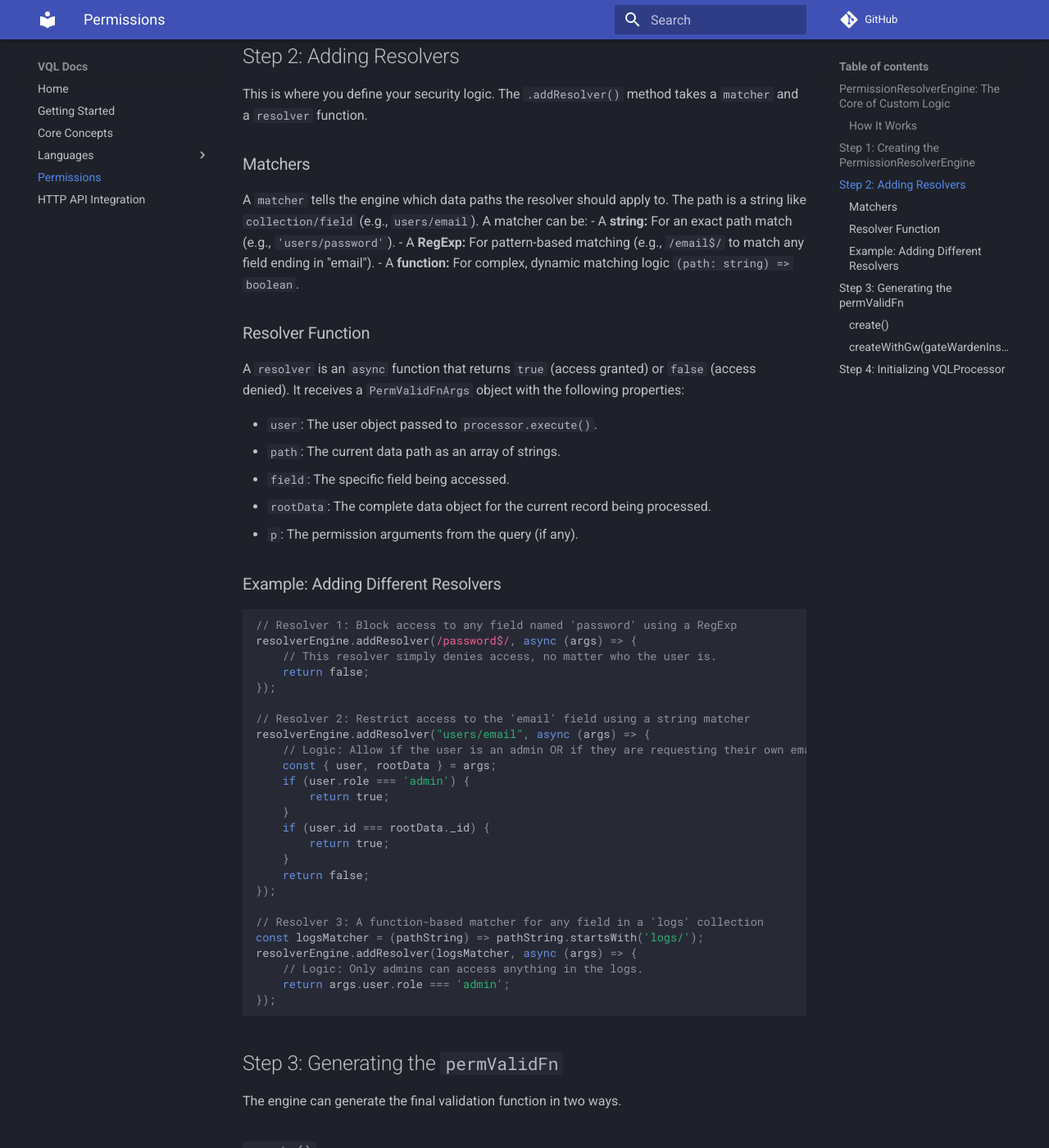
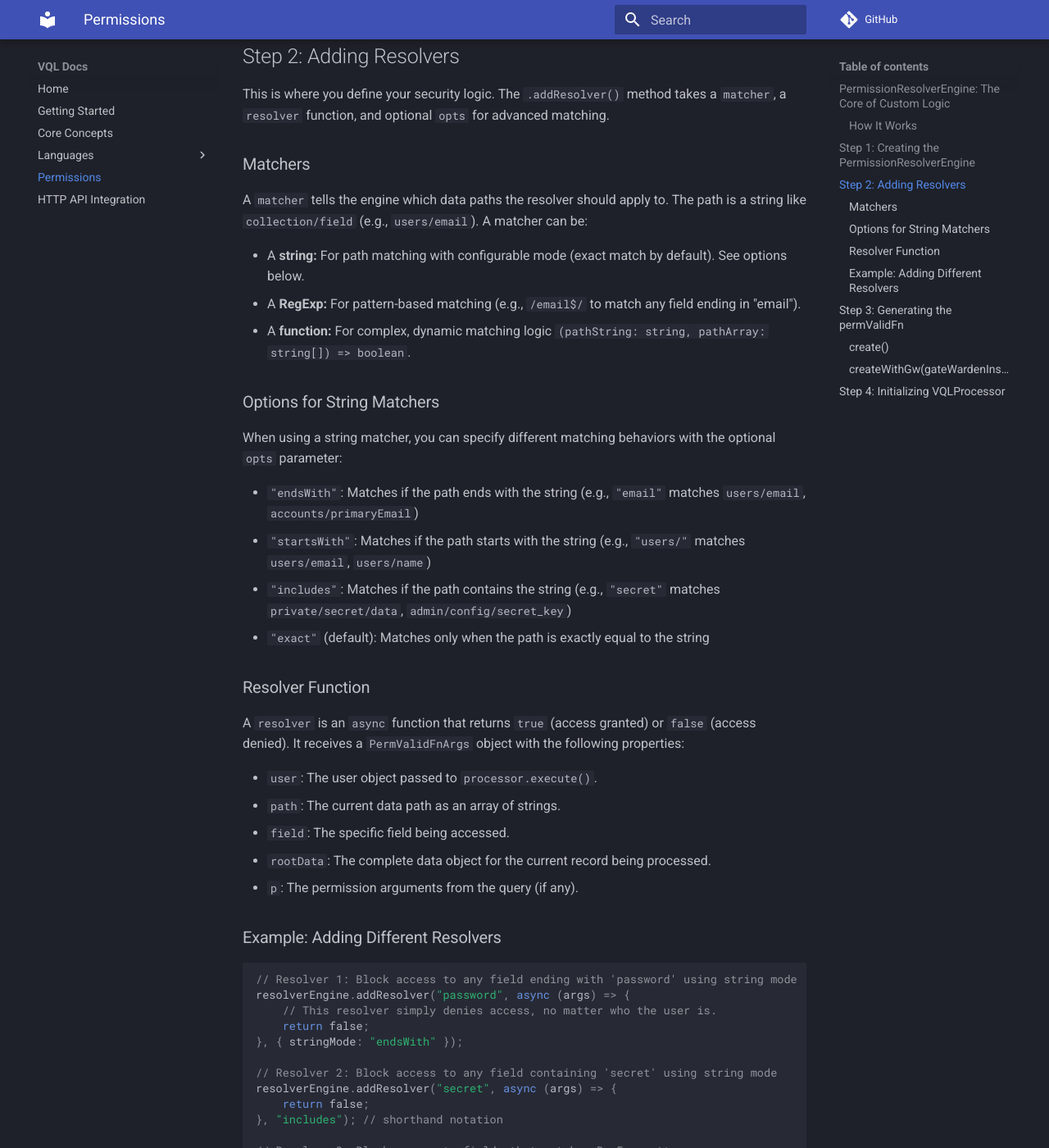
Before and after one commit to wxn0brP/VQL, an MkDocs documentation site: the page built from docs/permissions.md, in a window 1280 px wide and 1400 px high, scrolled down 972 px. Shown: the whole window at 82% size. Built offline with MkDocs 1.6.1 and Material for MkDocs 9.7.7, drawn with Linux system fonts in a browser that asks for light colours; comment, search, counter and statistics services are not loaded; some of the changed text lies outside the part shown.

Commit message:
docs: update permission

````diff
--- a/docs/permissions.md
+++ b/docs/permissions.md
@@ -27,14 +27,24 @@ const resolverEngine = new PermissionResolverEngine();
 
 ## Step 2: Adding Resolvers
 
-This is where you define your security logic. The `.addResolver()` method takes a `matcher` and a `resolver` function.
+This is where you define your security logic. The `.addResolver()` method takes a `matcher`, a `resolver` function, and optional `opts` for advanced matching.
 
 ### Matchers
 
 A `matcher` tells the engine which data paths the resolver should apply to. The path is a string like `collection/field` (e.g., `users/email`). A matcher can be:
--   A **string:** For an exact path match (e.g., `'users/password'`).
+
+-   A **string:** For path matching with configurable mode (exact match by default). See options below.
 -   A **RegExp:** For pattern-based matching (e.g., `/email$/` to match any field ending in "email").
--   A **function:** For complex, dynamic matching logic `(path: string) => boolean`.
+-   A **function:** For complex, dynamic matching logic `(pathString: string, pathArray: string[]) => boolean`.
+
+### Options for String Matchers
+
+When using a string matcher, you can specify different matching behaviors with the optional `opts` parameter:
+
+-   `"endsWith"`: Matches if the path ends with the string (e.g., `"email"` matches `users/email`, `accounts/primaryEmail`)
+-   `"startsWith"`: Matches if the path starts with the string (e.g., `"users/"` matches `users/email`, `users/name`)
+-   `"includes"`: Matches if the path contains the string (e.g., `"secret"` matches `private/secret/data`, `admin/config/secret_key`)
+-   `"exact"` (default): Matches only when the path is exactly equal to the string
 
 ### Resolver Function
 
@@ -49,13 +59,23 @@ A `resolver` is an `async` function that returns `true` (access granted) or `fal
 ### Example: Adding Different Resolvers
 
 ```typescript
-// Resolver 1: Block access to any field named 'password' using a RegExp
+// Resolver 1: Block access to any field ending with 'password' using string mode
+resolverEngine.addResolver("password", async (args) => {
+    // This resolver simply denies access, no matter who the user is.
+    return false;
+}, { stringMode: "endsWith" });
+
+// Resolver 2: Block access to any field containing 'secret' using string mode
+resolverEngine.addResolver("secret", async (args) => {
+    return false;
+}, "includes"); // shorthand notation
+
+// Resolver 3: Block access to fields that match a RegExp pattern
 resolverEngine.addResolver(/password$/, async (args) => {
-    // This resolver simply denies access, no matter who the user is.
     return false;
 });
 
-// Resolver 2: Restrict access to the 'email' field using a string matcher
+// Resolver 4: Restrict access to the 'email' field using exact string matching
 resolverEngine.addResolver("users/email", async (args) => {
     // Logic: Allow if the user is an admin OR if they are requesting their own email.
     const { user, rootData } = args;
@@ -68,8 +88,8 @@ resolverEngine.addResolver("users/email", async (args) => {
     return false;
 });
 
-// Resolver 3: A function-based matcher for any field in a 'logs' collection
-const logsMatcher = (pathString) => pathString.startsWith('logs/');
+// Resolver 5: A function-based matcher for any field in a 'logs' collection
+const logsMatcher = (pathString, pathArray) => pathString.startsWith('logs/');
 resolverEngine.addResolver(logsMatcher, async (args) => {
     // Logic: Only admins can access anything in the logs.
     return args.user.role === 'admin';
````
